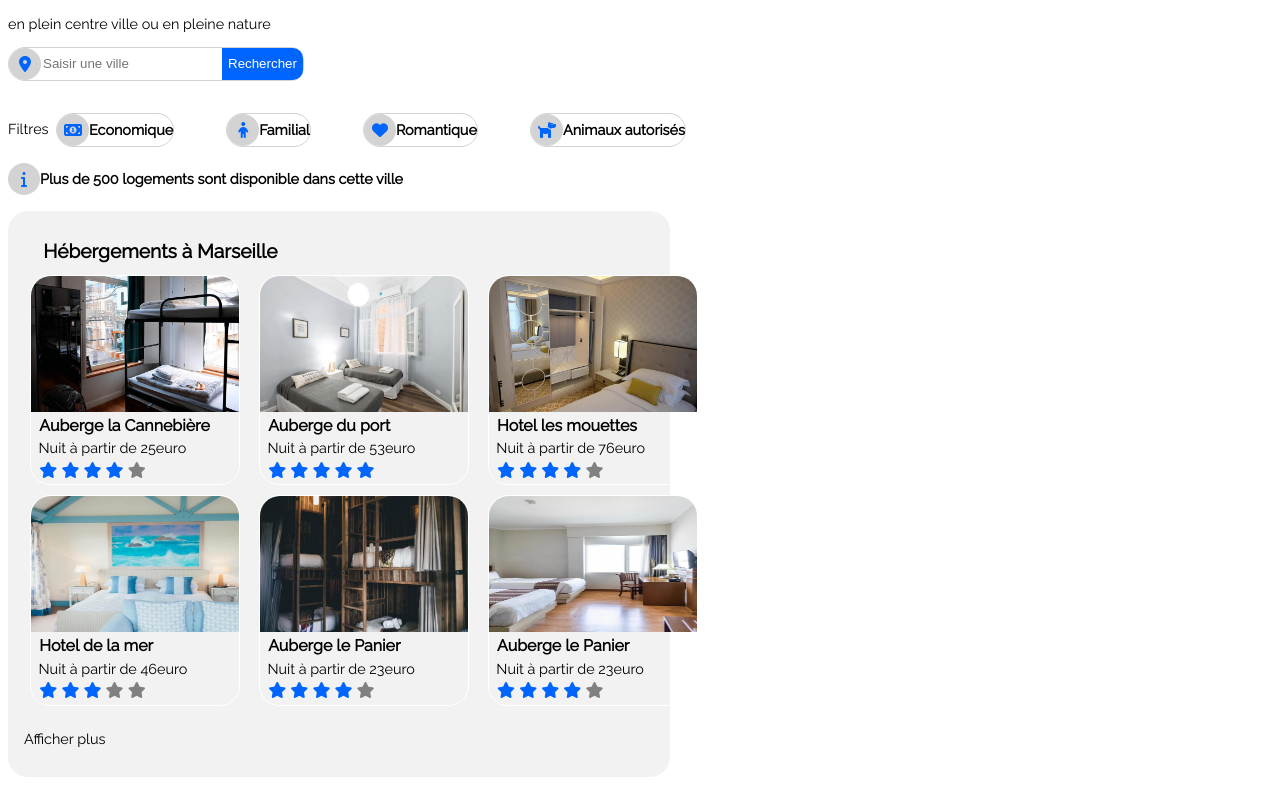
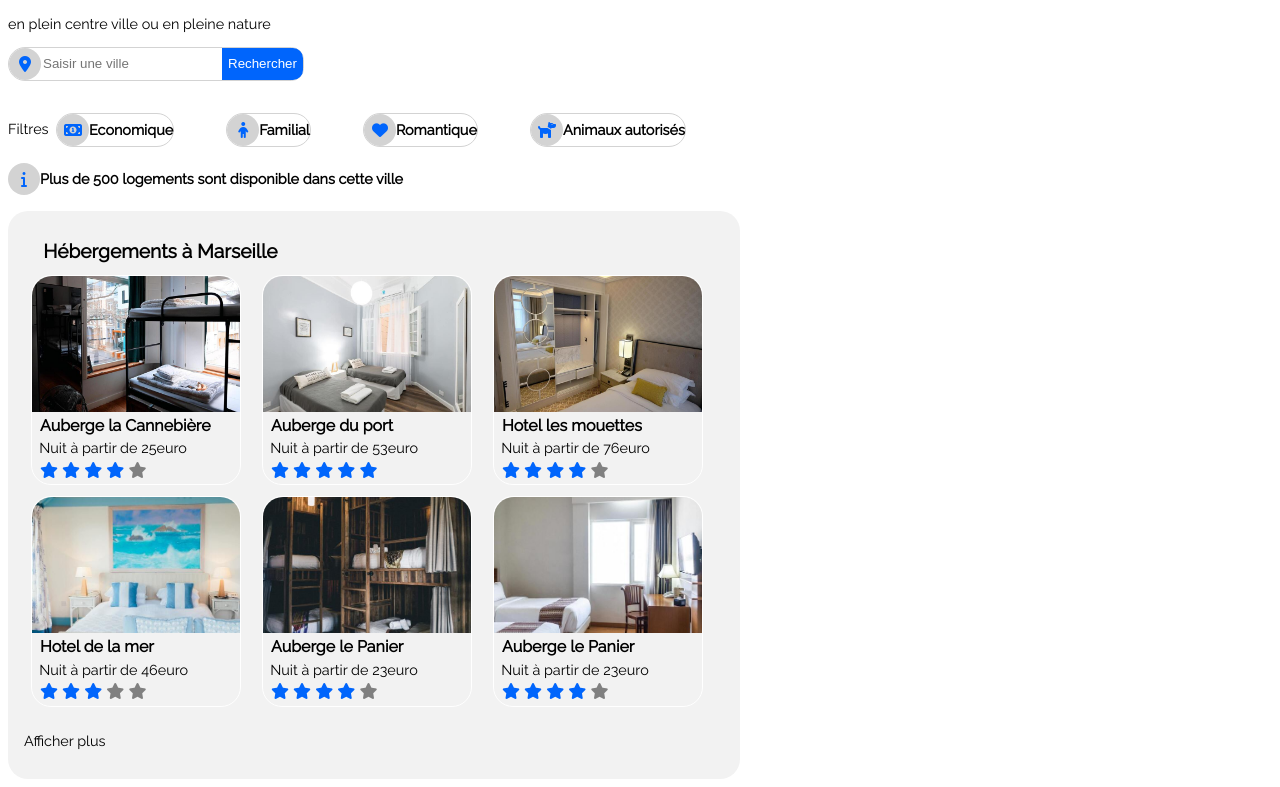
Before and after one commit to MarineLefebvre/LefebvreMarine_2_18082021, a plain HTML site: page index.html in a window 1280 px wide. Shown: the part 101-888 px from the top of the page. Drawn offline with Linux system fonts and the light colour scheme.

Commit message:
changement de la taille et de la div des hébergements

```diff
--- a/style/style.css
+++ b/style/style.css
@@ -131,6 +131,7 @@ h1 {
     border-radius: 20px 20px 0px 0px;
     width: 13em;
     height: 8.5em;
+    object-fit: cover;
 }
 
 h2{
@@ -149,7 +150,7 @@ h2{
 }
 
 #herbegementGlobal {
-    width: max-content;
+    width: 700px;
     padding: 1em;
     background-color:#F2F2F2;
     margin-top: 1em;
```
